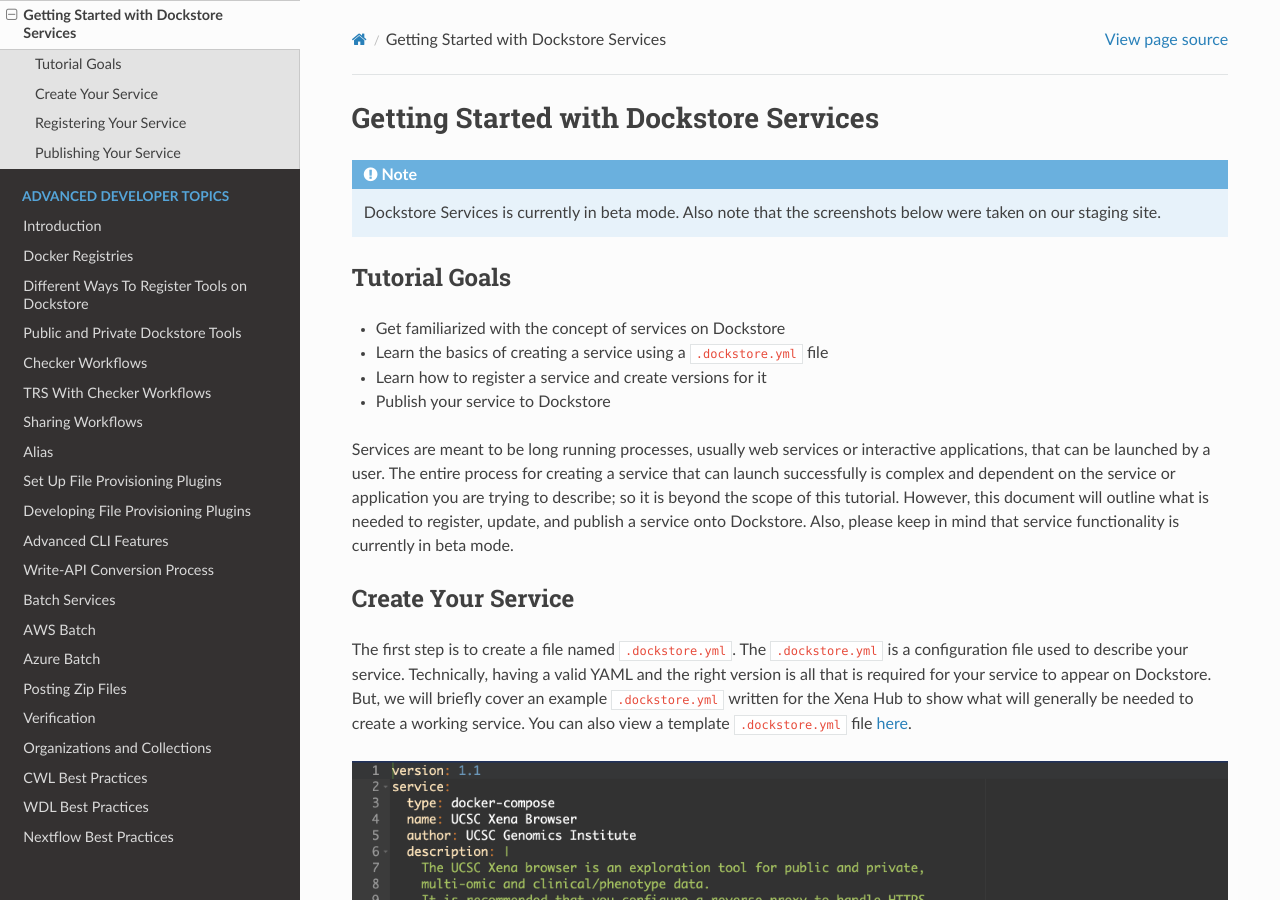
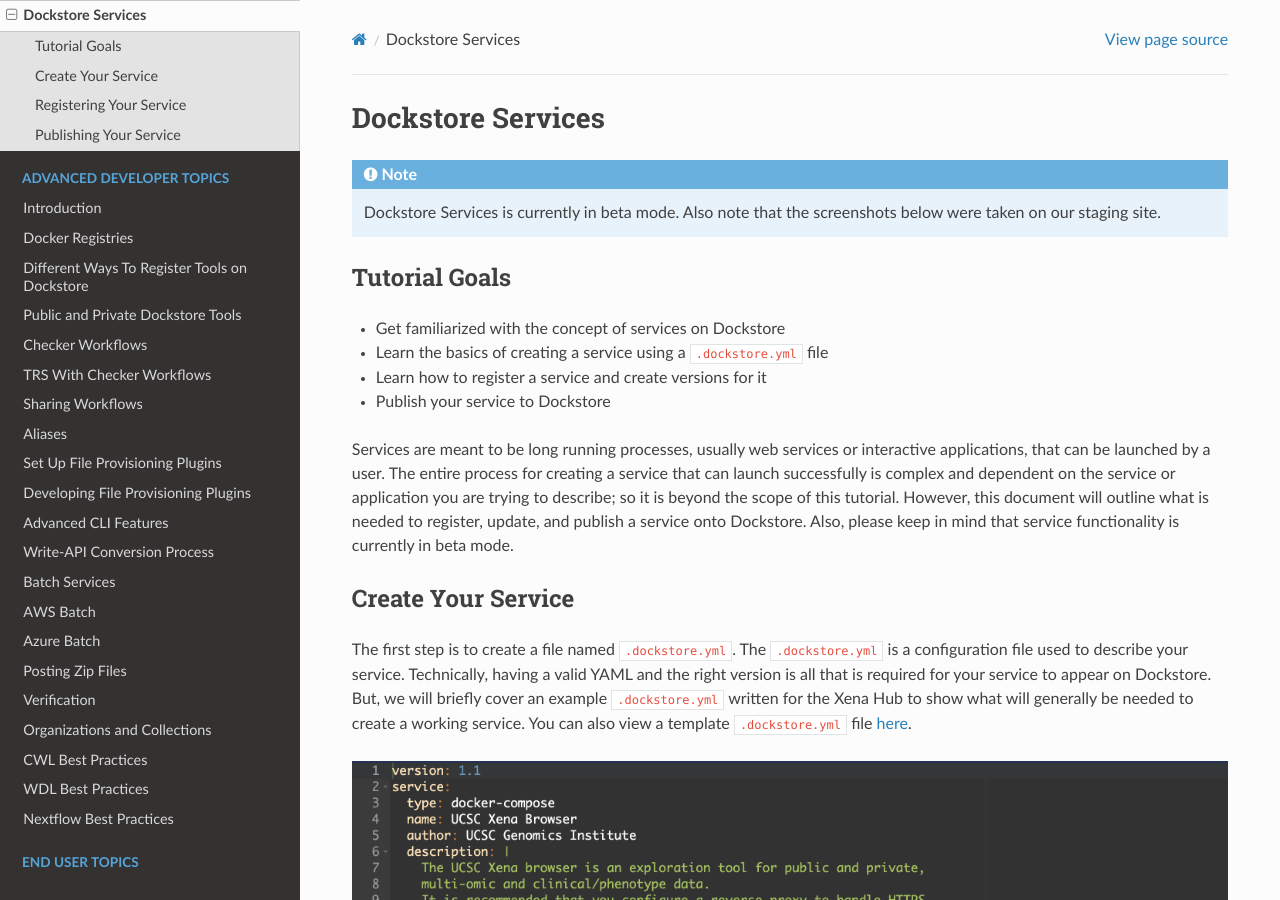
Before and after one commit to dockstore/dockstore-documentation, a Sphinx documentation site: the page built from docs/getting-started/getting-started-with-services.rst, in a window 1280 px wide and 900 px high. Built offline with Sphinx 7.4.7 and the Read the Docs theme 2.0.0, drawn with Linux system fonts in a browser that asks for light colours.

Commit message:
change some titles

```diff
--- a/docs/advanced-topics/guid-alias.rst
+++ b/docs/advanced-topics/guid-alias.rst
@@ -1,5 +1,5 @@
-Alias
-=====
+Aliases
+=======
 
 An **alias** is a unique identifier for a digital entity that can be
 used as an alternative ID to the one generated by Dockstore. A digital
--- a/docs/getting-started/getting-started-with-services.rst
+++ b/docs/getting-started/getting-started-with-services.rst
@@ -1,4 +1,4 @@
-Getting Started with Dockstore Services
+Dockstore Services
 =======================================
 
 .. note:: Dockstore Services is currently in beta mode. Also note that the screenshots below were taken on our staging site.
```
